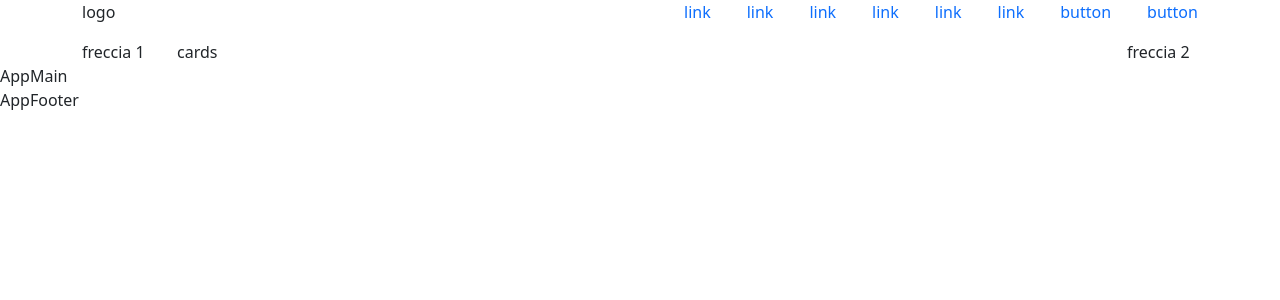
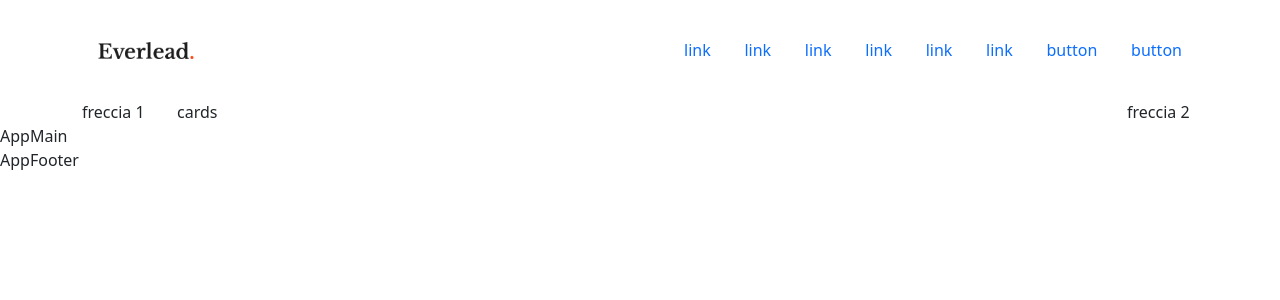
Before and after one commit to Roberto-Larivera/proj-html-vuejs, a Vue app: page / in a window 1280 px wide. Shown: the top 300 px of the page. Built offline with nearby package versions, Linux system fonts and the light colour scheme.

Commit message:
mod HeaderTop logo

```diff
--- a/src/components/Header/AppHeader.vue
+++ b/src/components/Header/AppHeader.vue
@@ -39,5 +39,9 @@ export default {
 </template>
 
 <style lang="scss" scoped>
-
+header{
+  .header_top{
+    height: 100px;
+  }
+}
 </style>
--- a/src/components/Header/HeaderTop.vue
+++ b/src/components/Header/HeaderTop.vue
@@ -11,12 +11,12 @@ export default {
 </script>
 
 <template>
-    <div class="row row-cols-2">
-        <div class="col">
-            logo
+    <div class="row row-cols-2 h-100 p-3 align-content-center">
+        <div class="col h-100 d-flex align-items-center">
+            <img class="h-25" src="../../assets/img/logo-img-01.png" alt="logo_Everlead">
         </div>
-        <div class="col d-flex justify-content-end">
-            <ul class="d-flex justify-content-between w-100">
+        <div class="col d-flex justify-content-end align-items-center">
+            <ul class="d-flex justify-content-between align-content-center mb-0 w-100">
                 <li>
                     <a href="#nogo">
                         link
```
